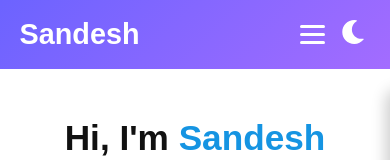
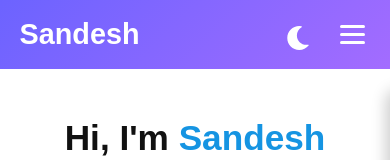
Before and after one commit to Sandesh-Chougala/Portfolio, a React (Create React App) app: page / in a window 390 px wide. Shown: the top 160 px of the page. Built offline with nearby package versions, Linux system fonts and the light colour scheme.

Commit message:
Update Navbar.css

```diff
--- a/src/styles/Navbar.css
+++ b/src/styles/Navbar.css
@@ -76,7 +76,13 @@
   .menu-toggle {
     display: flex;
     position: absolute;
-      left: 300px;
+    left: 340px;
+  }
+
+  .theme-toggle{
+    position: absolute;
+    left: 280px;
+    top: 25px;
   }
 
   .nav-links {
```
Lines whose indentation alone changed are shown as unchanged.
